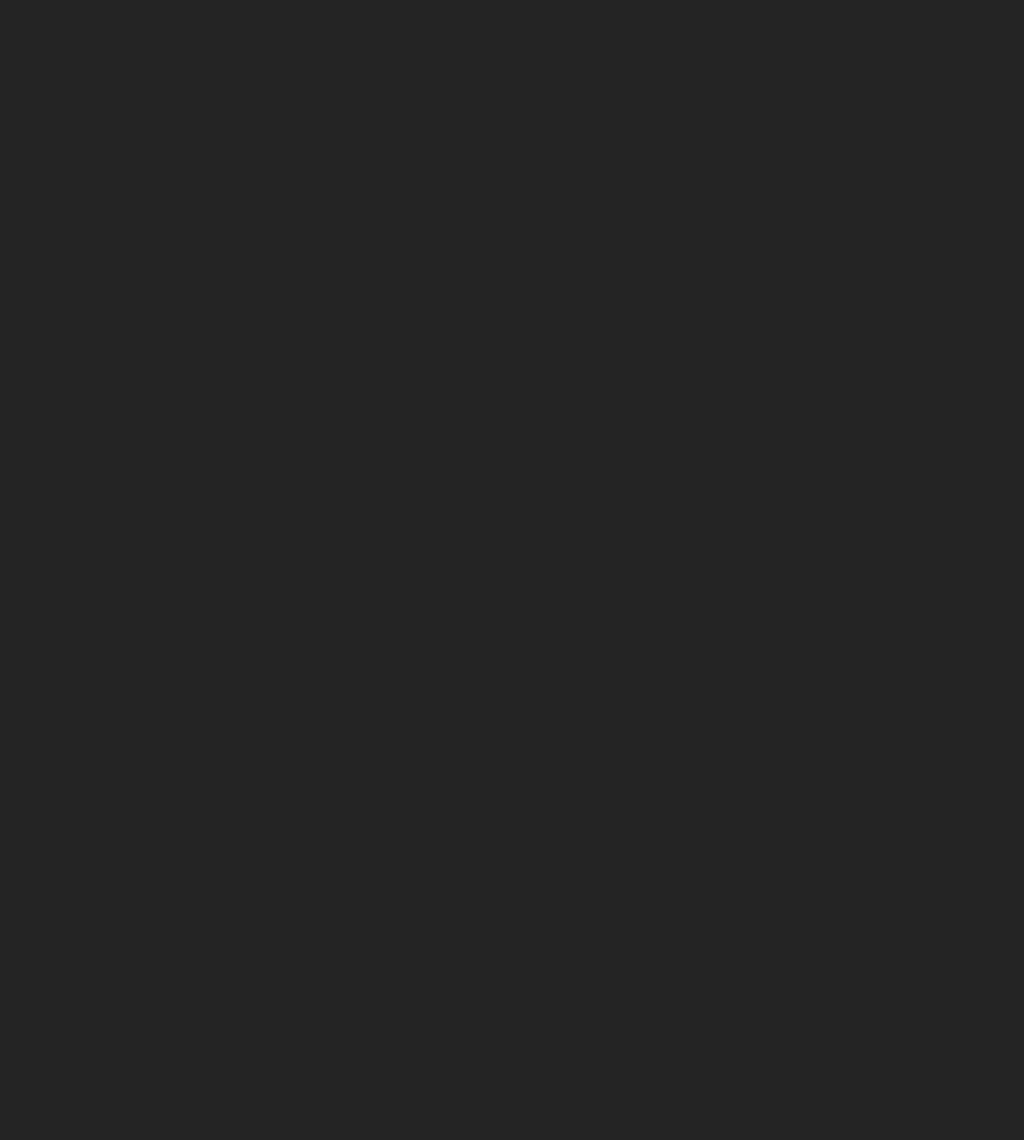
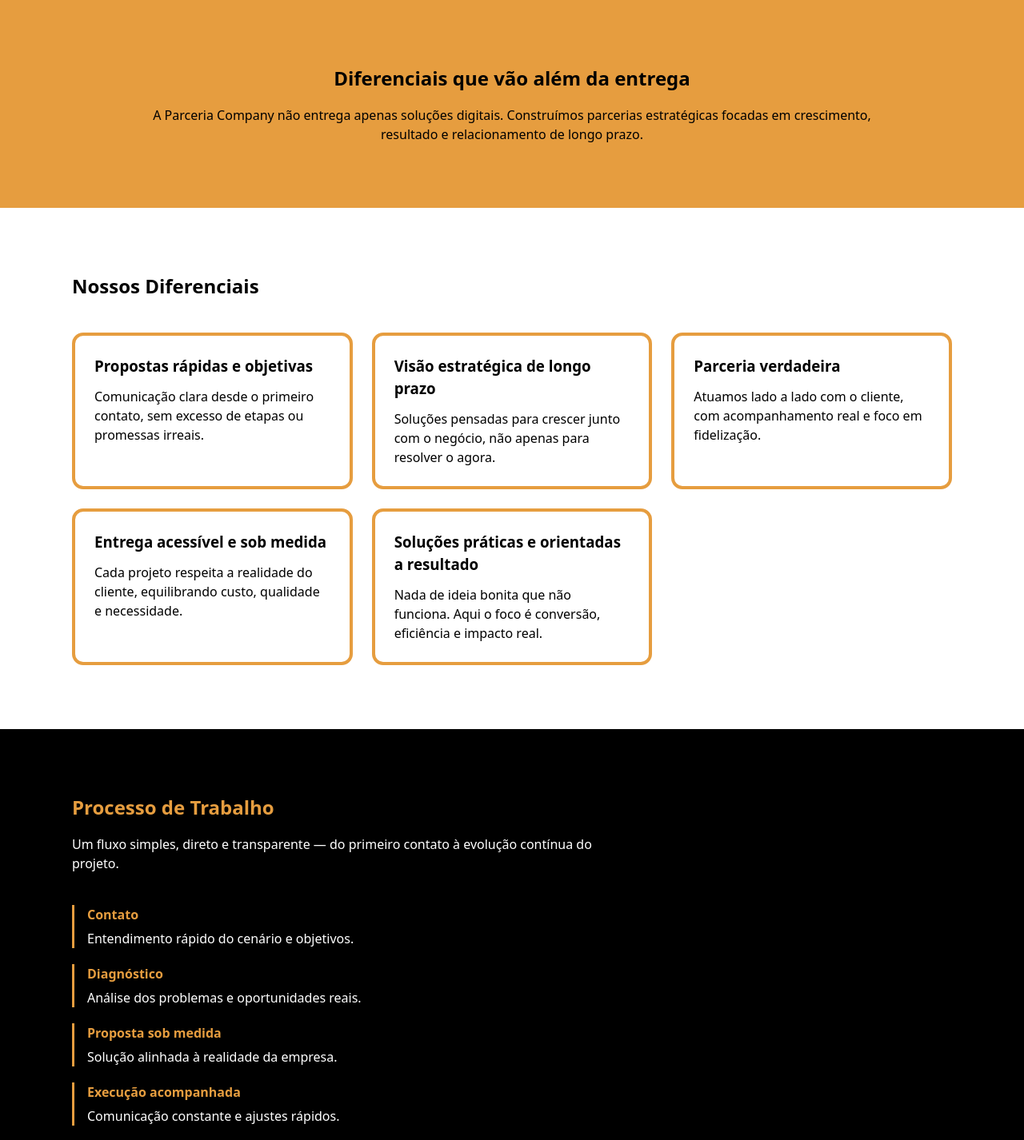
Before and after one commit to Parceria-co/Portfolio, a React (Vite) app: page /diferenciais in a window 1280 px wide. Before the commit this address had no page. Shown: the top 1426 px of the page at 80% size. Before the commit the page ends 800 px from the top, so only its background shows below. Built offline with nearby package versions, Linux system fonts and the light colour scheme.

Commit message:
gpt deserolou a tela diferenciais

```diff
--- a/src/App.tsx
+++ b/src/App.tsx
@@ -5,6 +5,7 @@ import { BrowserRouter as Router, Routes, Route, Navigate } from "react-router-d
 
 import Home from "@/pages/Home/Home";
 import Service from "./pages/Service/Service";
+import Differentials from "./pages/Differential/Differentials";
 
 function App() {
     return (
@@ -22,6 +23,11 @@ function App() {
                 <Route
 					path="servicos"
 					element={ <Service /> }
+				/>
+
+                <Route
+					path="diferenciais"
+					element={ <Differentials /> }
 				/>
 
 
--- /dev/null
+++ b/src/pages/Differential/Differentials.module.css
@@ -0,0 +1,127 @@
+.main {
+    background-color: var(--black-color);
+    min-height: 100vh;
+}
+
+/* HERO */
+.hero {
+    background-color: var(--gold-color);
+    padding: 80px 0;
+}
+
+.heroContent {
+    width: 90%;
+    max-width: 900px;
+    margin: 0 auto;
+    display: flex;
+    flex-direction: column;
+    gap: 16px;
+    text-align: center;
+}
+
+.heroContent h1 {
+    color: var(--black-color);
+}
+
+.heroContent p {
+    color: var(--black-color);
+}
+
+/* SEÇÕES */
+.container {
+    width: 90%;
+    max-width: 1100px;
+    margin: 0 auto;
+}
+
+/* DIFERENCIAIS */
+.differentials {
+    background-color: var(--white-color);
+    padding: 80px 0;
+}
+
+.differentials h2 {
+    color: var(--black-color);
+    margin-bottom: 40px;
+}
+
+.grid {
+    display: grid;
+    grid-template-columns: repeat(auto-fit, minmax(260px, 1fr));
+    gap: 24px;
+    list-style: none;
+    padding: 0;
+}
+
+.card {
+    padding: 24px;
+    border-radius: 14px;
+    border: 4px solid var(--gold-color);
+    background-color: var(--white-color);
+}
+
+.card h3 {
+    color: var(--black-color);
+    margin-bottom: 12px;
+}
+
+.card p {
+    color: var(--black-color);
+}
+
+/* PROCESSO */
+.process {
+    background-color: var(--black-color);
+    padding: 80px 0;
+}
+
+.process h2 {
+    color: var(--gold-color);
+}
+
+.processIntro {
+    color: var(--white-color);
+    max-width: 700px;
+    margin: 16px 0 40px;
+}
+
+.steps {
+    display: flex;
+    flex-direction: column;
+    gap: 20px;
+    list-style: none;
+    padding: 0;
+}
+
+.steps li {
+    display: flex;
+    flex-direction: column;
+    gap: 6px;
+    padding-left: 16px;
+    border-left: 3px solid var(--gold-color);
+}
+
+.steps strong {
+    color: var(--gold-color);
+}
+
+.steps span {
+    color: var(--white-color);
+}
+
+/* DEPOIMENTOS */
+.testimonials {
+    background-color: var(--black-color);
+    padding: 80px 0 120px;
+}
+
+.testimonials h2 {
+    color: var(--gold-color);
+}
+
+.placeholder {
+    color: var(--white-color);
+    opacity: 0.7;
+    max-width: 700px;
+    margin-top: 16px;
+}
--- /dev/null
+++ b/src/pages/Differential/Differentials.tsx
@@ -0,0 +1,116 @@
+import styles from "./Differentials.module.css";
+
+export default function Differentials() {
+    return (
+        <main className={styles.main}>
+
+            {/* HERO */}
+            <section className={styles.hero}>
+                <div className={styles.heroContent}>
+                    <h1>Diferenciais que vão além da entrega</h1>
+                    <p>
+                        A Parceria Company não entrega apenas soluções digitais.
+                        Construímos parcerias estratégicas focadas em crescimento,
+                        resultado e relacionamento de longo prazo.
+                    </p>
+                </div>
+            </section>
+
+            {/* DIFERENCIAIS */}
+            <section className={styles.differentials}>
+                <div className={styles.container}>
+                    <h2>Nossos Diferenciais</h2>
+
+                    <ul className={styles.grid}>
+                        <li className={styles.card}>
+                            <h3>Propostas rápidas e objetivas</h3>
+                            <p>
+                                Comunicação clara desde o primeiro contato, sem excesso
+                                de etapas ou promessas irreais.
+                            </p>
+                        </li>
+
+                        <li className={styles.card}>
+                            <h3>Visão estratégica de longo prazo</h3>
+                            <p>
+                                Soluções pensadas para crescer junto com o negócio,
+                                não apenas para resolver o agora.
+                            </p>
+                        </li>
+
+                        <li className={styles.card}>
+                            <h3>Parceria verdadeira</h3>
+                            <p>
+                                Atuamos lado a lado com o cliente, com acompanhamento
+                                real e foco em fidelização.
+                            </p>
+                        </li>
+
+                        <li className={styles.card}>
+                            <h3>Entrega acessível e sob medida</h3>
+                            <p>
+                                Cada projeto respeita a realidade do cliente,
+                                equilibrando custo, qualidade e necessidade.
+                            </p>
+                        </li>
+
+                        <li className={styles.card}>
+                            <h3>Soluções práticas e orientadas a resultado</h3>
+                            <p>
+                                Nada de ideia bonita que não funciona. Aqui o foco
+                                é conversão, eficiência e impacto real.
+                            </p>
+                        </li>
+                    </ul>
+                </div>
+            </section>
+
+            {/* PROCESSO */}
+            <section className={styles.process}>
+                <div className={styles.container}>
+                    <h2>Processo de Trabalho</h2>
+                    <p className={styles.processIntro}>
+                        Um fluxo simples, direto e transparente — do primeiro
+                        contato à evolução contínua do projeto.
+                    </p>
+
+                    <ol className={styles.steps}>
+                        <li>
+                            <strong>Contato</strong>
+                            <span>Entendimento rápido do cenário e objetivos.</span>
+                        </li>
+                        <li>
+                            <strong>Diagnóstico</strong>
+                            <span>Análise dos problemas e oportunidades reais.</span>
+                        </li>
+                        <li>
+                            <strong>Proposta sob medida</strong>
+                            <span>Solução alinhada à realidade da empresa.</span>
+                        </li>
+                        <li>
+                            <strong>Execução acompanhada</strong>
+                            <span>Comunicação constante e ajustes rápidos.</span>
+                        </li>
+                        <li>
+                            <strong>Suporte contínuo</strong>
+                            <span>O projeto evolui junto com o negócio.</span>
+                        </li>
+                    </ol>
+                </div>
+            </section>
+
+            {/* DEPOIMENTOS */}
+            <section className={styles.testimonials}>
+                <div className={styles.container}>
+                    <h2>Depoimentos</h2>
+                    <p className={styles.placeholder}>
+                        Estamos construindo nossa base de clientes.
+                        Em breve, esta seção contará com depoimentos reais
+                        de parceiros da Parceria Company.
+                    </p>
+                </div>
+            </section>
+
+        </main>
+    );
+}
```
